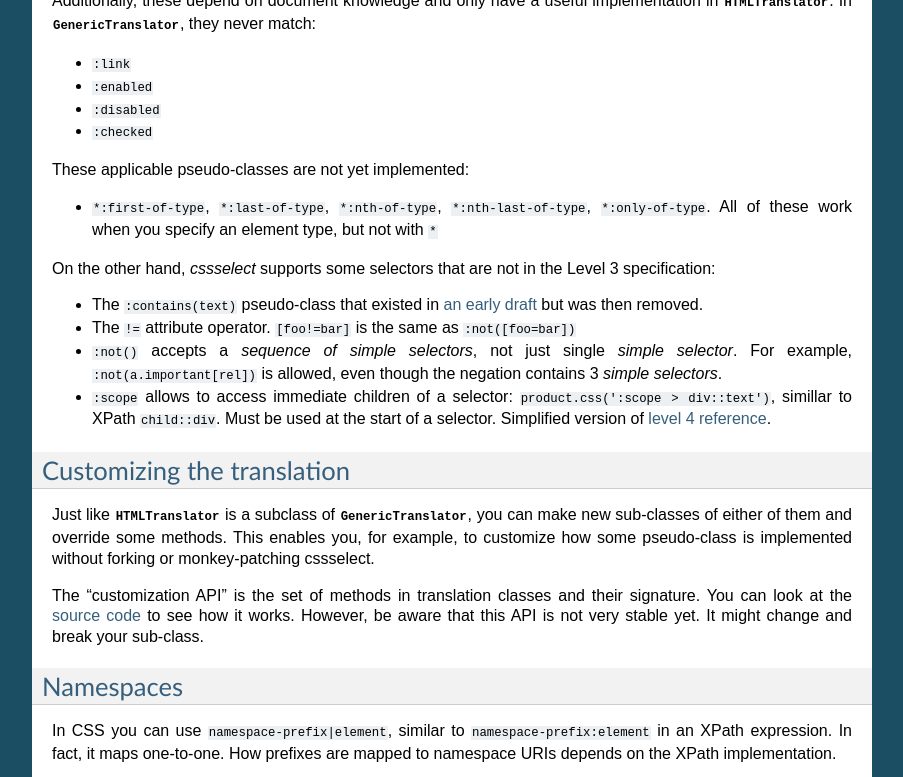
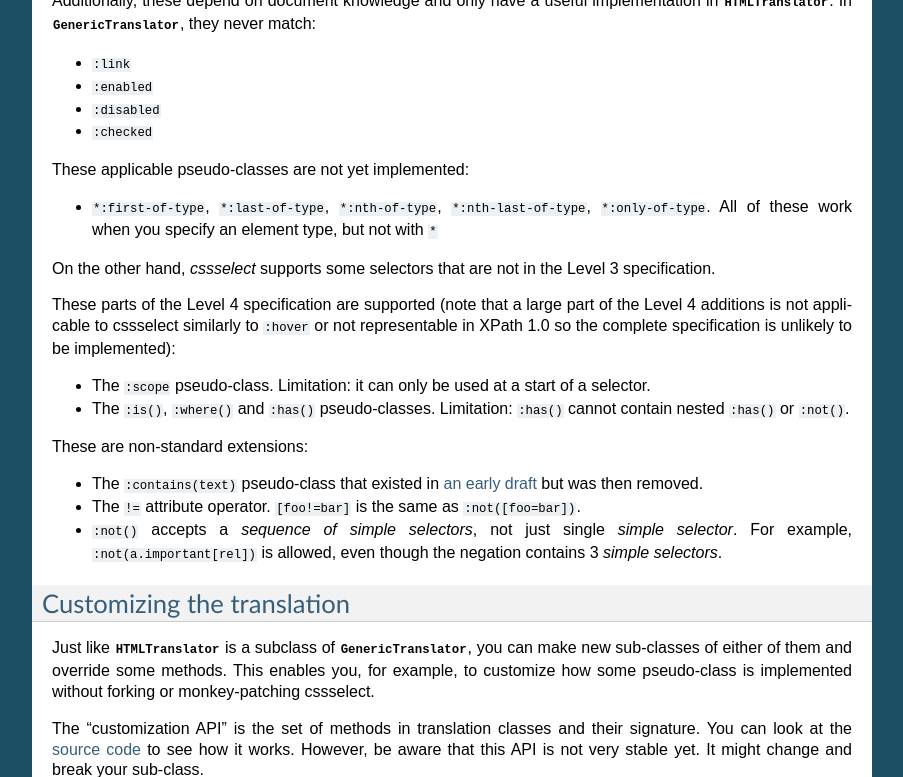
Before and after one commit to scrapy/cssselect, a Sphinx documentation site: the page built from docs/index.rst, in a window 1280 px wide and 900 px high, scrolled down 2311 px, cut to the strip 0-777 px from the top of the window. Shown: the whole strip, without its empty margins (198-1101 px from the left). Built offline with Sphinx 7.4.7, drawn with Linux system fonts in a browser that asks for light colours.

Commit message:
Describe Level 4 support.

```diff
--- a/docs/index.rst
+++ b/docs/index.rst
@@ -99,22 +99,29 @@ These applicable pseudo-classes are not yet implemented:
   you specify an element type, but not with ``*``
 
 On the other hand, *cssselect* supports some selectors that are not
-in the Level 3 specification:
+in the Level 3 specification.
+
+These parts of the Level 4 specification are supported (note that a large part
+of the Level 4 additions is not applicable to cssselect similarly to ``:hover``
+or not representable in XPath 1.0 so the complete specification is unlikely to
+be implemented):
+
+* The ``:scope`` pseudo-class. Limitation: it can only be used at a start of a
+  selector.
+* The ``:is()``, ``:where()`` and ``:has()`` pseudo-classes. Limitation:
+  ``:has()`` cannot contain nested ``:has()`` or ``:not()``.
+
+These are non-standard extensions:
 
 * The ``:contains(text)`` pseudo-class that existed in `an early draft`_
   but was then removed.
 * The ``!=`` attribute operator. ``[foo!=bar]`` is the same as
-  ``:not([foo=bar])``
+  ``:not([foo=bar])``.
 * ``:not()`` accepts a *sequence of simple selectors*, not just single
   *simple selector*. For example, ``:not(a.important[rel])`` is allowed,
   even though the negation contains 3 *simple selectors*.
-* ``:scope`` allows to access immediate children of a selector:
-  ``product.css(':scope > div::text')``, simillar to XPath ``child::div``. Must
-  be used at the start of a selector. Simplified version of
-  `level 4 reference`_.
 
 .. _an early draft: http://www.w3.org/TR/2001/CR-css3-selectors-20011113/#content-selectors
-.. _level 4 reference: https://developer.mozilla.org/en-US/docs/Web/CSS/:scope
 
 ..
     The following claim was copied from lxml:
```
